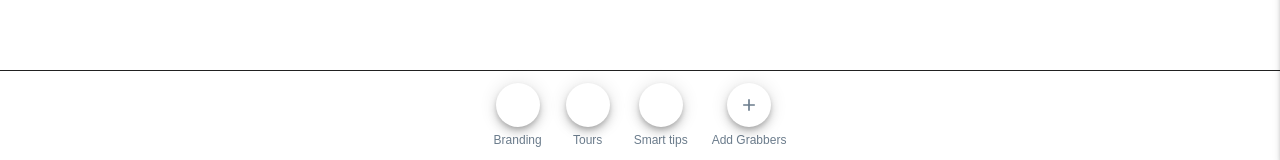
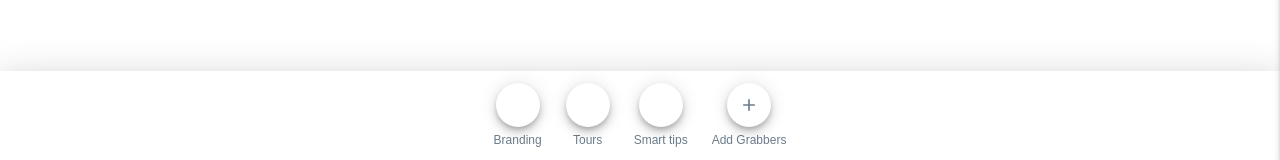
Before and after one commit to ersyntax1-cell/tool-tips, a React (Vite) app: page / in a window 1280 px wide. Shown: the part 637-797 px from the top of the page. Built offline with nearby package versions, Linux system fonts and the light colour scheme; no server answers; sample sign-in values are in the browser's storage; some icons are missing; a web font is replaced by a local one.

Commit message:
box shadow for action bar

```diff
--- a/src/components/action-bar/action-bar.tsx
+++ b/src/components/action-bar/action-bar.tsx
@@ -13,7 +13,7 @@ export default function ActionBar() {
     return (
         <>
             <BottomNavigation
-                sx={(theme) => ({
+                sx={{
                     position: "fixed",
                     bottom: 0,
                     width: "100%",
@@ -22,11 +22,11 @@ export default function ActionBar() {
                     justifyContent: "center",
                     px: 2,
                     py: 1.5,
-                    borderTop: `1px solid ${theme.palette.text.primary}`,
                     height: "auto",
                     gap: 3,
-                    zIndex: 10
-                })}
+                    zIndex: 10,
+                    boxShadow: 20
+                }}
             >
                 {ActionBarItems.map((item, index) => {
                     const { activeItem, toggle } = useSmartTipsSidebarStore();
```
